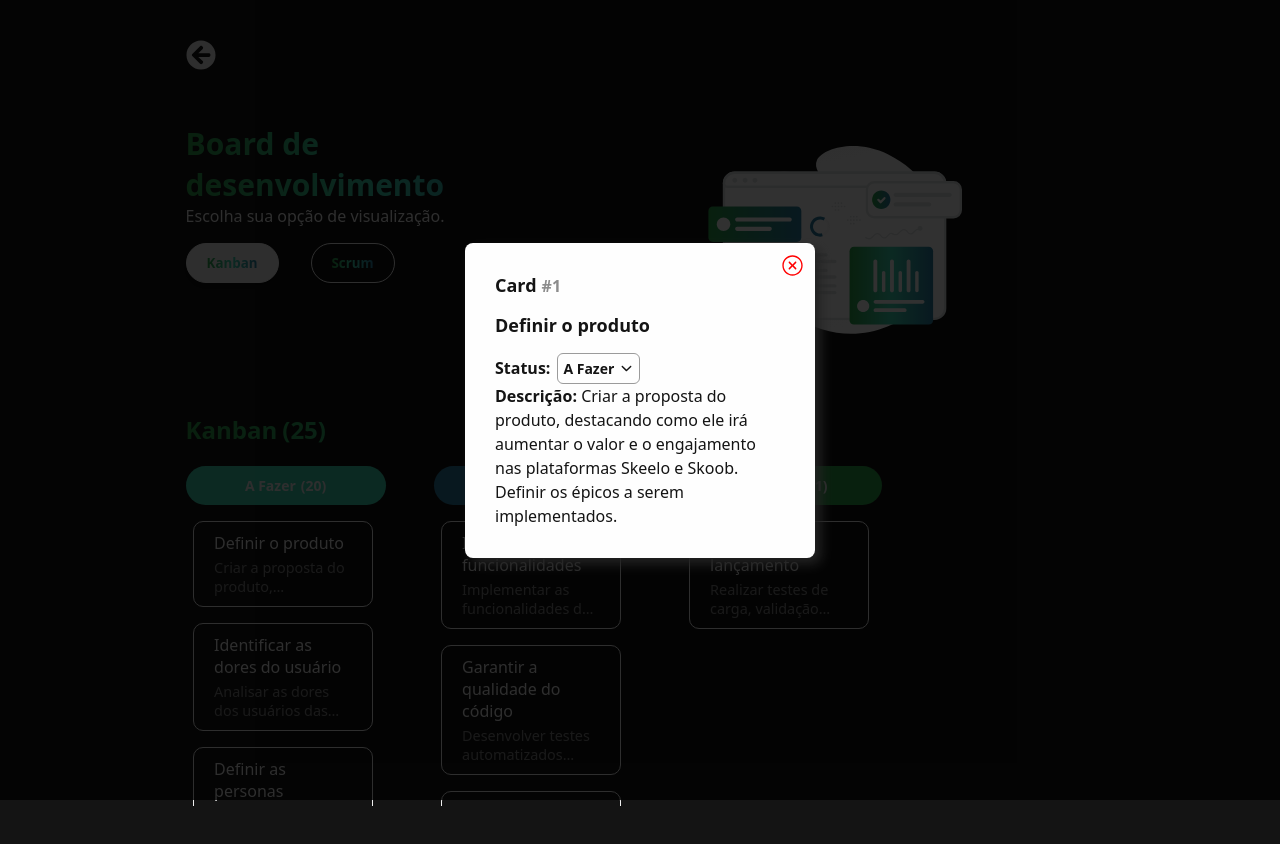
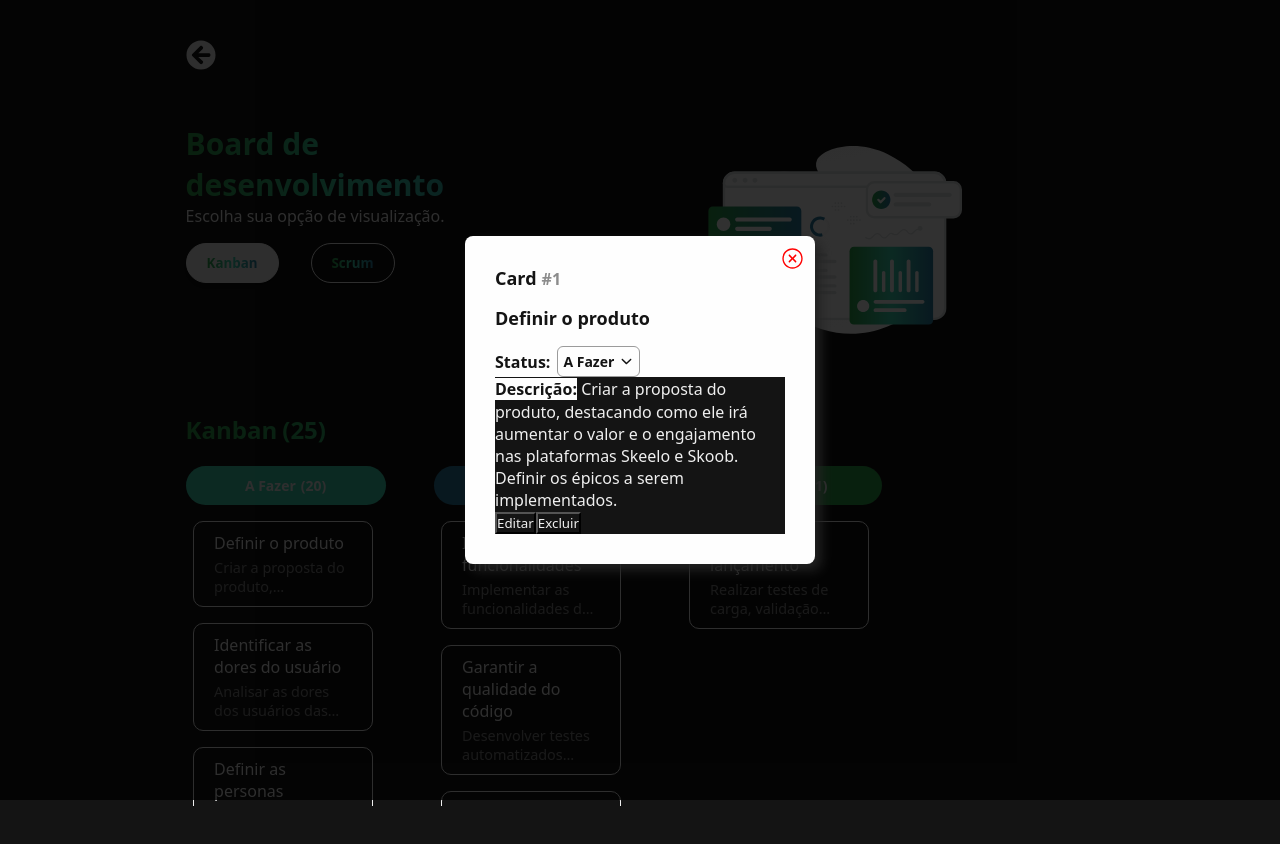
Before and after one commit to eliscmattosinho/Board-de-Desenvolvimento, a React (Create React App) app: page /Board-de-Desenvolvimento/boards in a window 1280 px wide. Both pictures are taken after a click on the element 283 px from the left and 564 px from the top of the page. Shown: the top 844 px of the page. Built offline with nearby package versions, Linux system fonts and the light colour scheme.

Commit message:
feat(card): add edit and delete functionality for tasks

```diff
--- a/src/components/CardTask.jsx
+++ b/src/components/CardTask.jsx
@@ -1,12 +1,24 @@
 import React, { useState, useRef, useEffect } from "react";
 import "./CardTask.css";
-import { IoIosCloseCircleOutline } from "react-icons/io";
-import { IoIosArrowDown } from "react-icons/io";
+import { IoIosCloseCircleOutline, IoIosArrowDown } from "react-icons/io";
 import { getDisplayStatus, columnIdToCanonicalStatus } from "../js/boardUtils";
 
-function CardTask({ task, onClose, activeView, columns, moveTask }) {
+function CardTask({ task, onClose, activeView, columns, moveTask, updateTask, deleteTask }) {
   const [open, setOpen] = useState(false);
+  const [editMode, setEditMode] = useState(false);
+  const [title, setTitle] = useState("");
+  const [description, setDescription] = useState("");
   const dropdownRef = useRef(null);
+
+  // sync inputs with the received task
+  useEffect(() => {
+    if (task) {
+      setTitle(task.title || "");
+      setDescription(task.description || "");
+      setEditMode(false);
+      setOpen(false);
+    }
+  }, [task]);
 
   useEffect(() => {
     const handleClickOutside = (e) => {
@@ -24,25 +36,73 @@ function CardTask({ task, onClose, activeView, columns, moveTask }) {
     (col) => getDisplayStatus(task.status, activeView) === col.title
   )?.id;
 
+  // change just the status
   const handleSelect = (colId) => {
     const canonicalStatus = columnIdToCanonicalStatus(colId);
     moveTask(task.id, canonicalStatus);
     setOpen(false);
   };
 
+  // save updates (title/description)
+  const handleSave = () => {
+    const trimmedTitle = (title || "").trim();
+    const trimmedDescription = (description || "").trim();
+
+    if (!trimmedTitle) {
+      alert("O título não pode ficar vazio.");
+      return;
+    }
+
+    updateTask(task.id, {
+      title: trimmedTitle,
+      description: trimmedDescription,
+    });
+    setEditMode(false);
+  };
+
+  const handleCancel = () => {
+    // restore what came from the task
+    setTitle(task.title || "");
+    setDescription(task.description || "");
+    setEditMode(false);
+  };
+
+  const handleDelete = () => {
+    //TODO: create a delete modal/ballon
+    const ok = window.confirm("Deseja mesmo excluir esta tarefa? Esta ação não pode ser desfeita.");
+    if (!ok) return;
+    deleteTask(task.id);
+    onClose();
+  };
+
   return (
     <div className="modal">
       <div className="modal-content">
-        <h2>
-          Card<span>#{task.id}</span>
-        </h2>
-        <h3>{task.title}</h3>
+        <div className="modal-header-row">
+          <h2>
+            Card<span>#{task.id}</span>
+          </h2>
+        </div>
+
+        {editMode ? (
+          <div className="edit-section">
+            <input
+              className="input-title"
+              value={title}
+              onChange={(e) => setTitle(e.target.value)}
+              placeholder="Título da tarefa"
+            />
+          </div>
+        ) : (
+          <h3>{task.title}</h3>
+        )}
+
         <div className="info-content">
           <label className="status-label">
             <strong>Status:</strong>
             <div className="custom-dropdown" ref={dropdownRef}>
               <div className="dropdown-selected" onClick={() => setOpen(!open)}>
-                {columns.find(col => col.id === currentColumnId)?.title || "Selecione"}
+                {columns.find((col) => col.id === currentColumnId)?.title || "Selecione"}
                 <IoIosArrowDown size={15} className={`dropdown-icon ${open ? "open" : ""}`} />
               </div>
               {open && (
@@ -60,12 +120,59 @@ function CardTask({ task, onClose, activeView, columns, moveTask }) {
               )}
             </div>
           </label>
-          <p>
+
+          <div>
             <strong>Descrição:</strong>{" "}
-            {task.description || "Nenhuma descrição disponível."}
-          </p>
+            {editMode ? (
+              <textarea
+                className="textarea-description"
+                value={description}
+                onChange={(e) => setDescription(e.target.value)}
+                placeholder="Descrição (opcional)"
+                rows={4}
+              />
+            ) : (
+              task.description || "Nenhuma descrição disponível."
+            )}
+          </div>
+
+          <div className="modal-actions">
+            {!editMode && (
+              <button
+                type="button"
+                className="modal-btn btn-edit"
+                onClick={() => setEditMode(true)}
+                data-tooltip="Editar tarefa"
+              >
+                Editar
+              </button>
+            )}
+            {editMode && (
+              <>
+                <button type="button" className="modal-btn btn-save" onClick={handleSave}>
+                  Salvar
+                </button>
+                <button type="button" className="modal-btn btn-cancel" onClick={handleCancel}>
+                  Cancelar
+                </button>
+              </>
+            )}
+            <button
+              type="button"
+              className="modal-btn btn-delete"
+              onClick={handleDelete}
+              data-tooltip="Excluir tarefa"
+            >
+              Excluir
+            </button>
+          </div>
         </div>
-        <button className="modal-close" onClick={onClose}>
+
+        <button
+          type="button"
+          className="modal-close"
+          onClick={onClose}
+          data-tooltip="Fechar">
           <IoIosCloseCircleOutline size={25} />
         </button>
       </div>
--- a/src/hooks/useTasks.js
+++ b/src/hooks/useTasks.js
@@ -1,23 +1,57 @@
 import { useState, useEffect } from "react";
 import { initializeTasks } from "../js/initializeTasks";
-import { columnIdToCanonicalStatus } from "../js/boardUtils";
 
 export default function useTasks() {
   const [tasks, setTasks] = useState([]);
 
   useEffect(() => {
-    initializeTasks().then(setTasks);
+    let mounted = true;
+    initializeTasks().then((initial) => {
+      if (!mounted) return;
+      setTasks(initial || []);
+    });
+    return () => {
+      mounted = false;
+    };
   }, []);
 
+  const persist = (updated) => {
+    try {
+      localStorage.setItem("tasks", JSON.stringify(updated));
+    } catch (e) {
+      // fail silently if localStorage isn’t available
+      console.warn("Não foi possível persistir tasks no localStorage", e);
+    }
+  };
+
   const moveTask = (taskId, canonicalStatus) => {
-    setTasks(prev => {
-      const updated = prev.map(t =>
-        t.id === taskId ? { ...t, status: canonicalStatus } : t
+    setTasks((prev) => {
+      const updated = prev.map((t) =>
+        String(t.id) === String(taskId) ? { ...t, status: canonicalStatus } : t
       );
-      localStorage.setItem("tasks", JSON.stringify(updated));
+      persist(updated);
       return updated;
     });
   };
 
-  return [tasks, setTasks, moveTask];
+  // TODO: Implement debounce
+  const updateTask = (taskId, changes) => {
+    setTasks((prev) => {
+      const updated = prev.map((t) =>
+        String(t.id) === String(taskId) ? { ...t, ...changes } : t
+      );
+      persist(updated);
+      return updated;
+    });
+  };
+
+  const deleteTask = (taskId) => {
+    setTasks((prev) => {
+      const updated = prev.filter((t) => String(t.id) !== String(taskId));
+      persist(updated);
+      return updated;
+    });
+  };
+
+  return [tasks, setTasks, moveTask, updateTask, deleteTask];
 }
--- a/src/pages/Boards.js
+++ b/src/pages/Boards.js
@@ -17,7 +17,7 @@ function Boards() {
   const [activeView, setActiveView] = useState("kanban");
   const [selectedTask, setSelectedTask] = useState(null);
 
-  const [tasks, , moveTask] = useTasks();
+  const [tasks, , moveTask, updateTask, deleteTask] = useTasks();
 
   const allowDrop = (e) => e.preventDefault();
   const handleDragStart = (e, taskId) => e.dataTransfer.setData("text/plain", taskId);
@@ -103,6 +103,8 @@ function Boards() {
         activeView={activeView}
         columns={activeView === "kanban" ? kanbanColumns : scrumColumns}
         moveTask={moveTask}
+        updateTask={updateTask}
+        deleteTask={deleteTask}
       />
     </div>
   );
```
